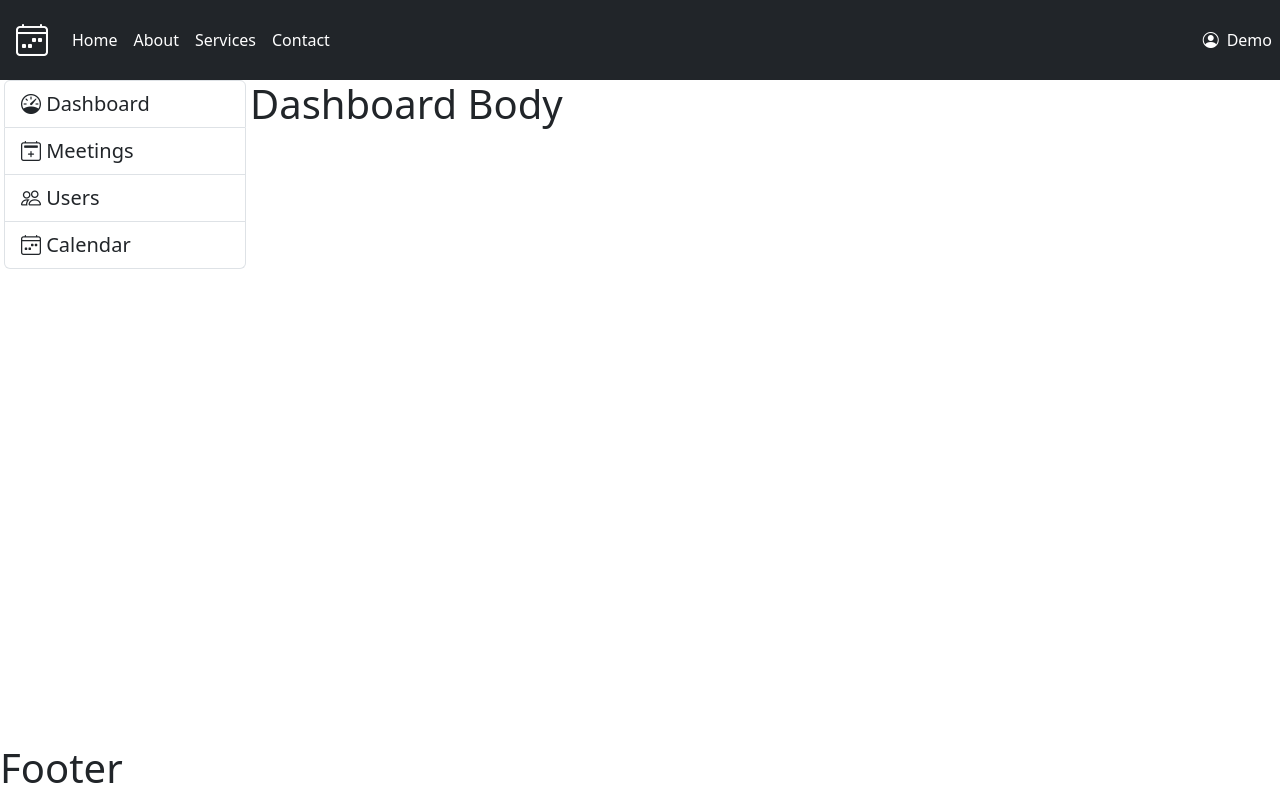
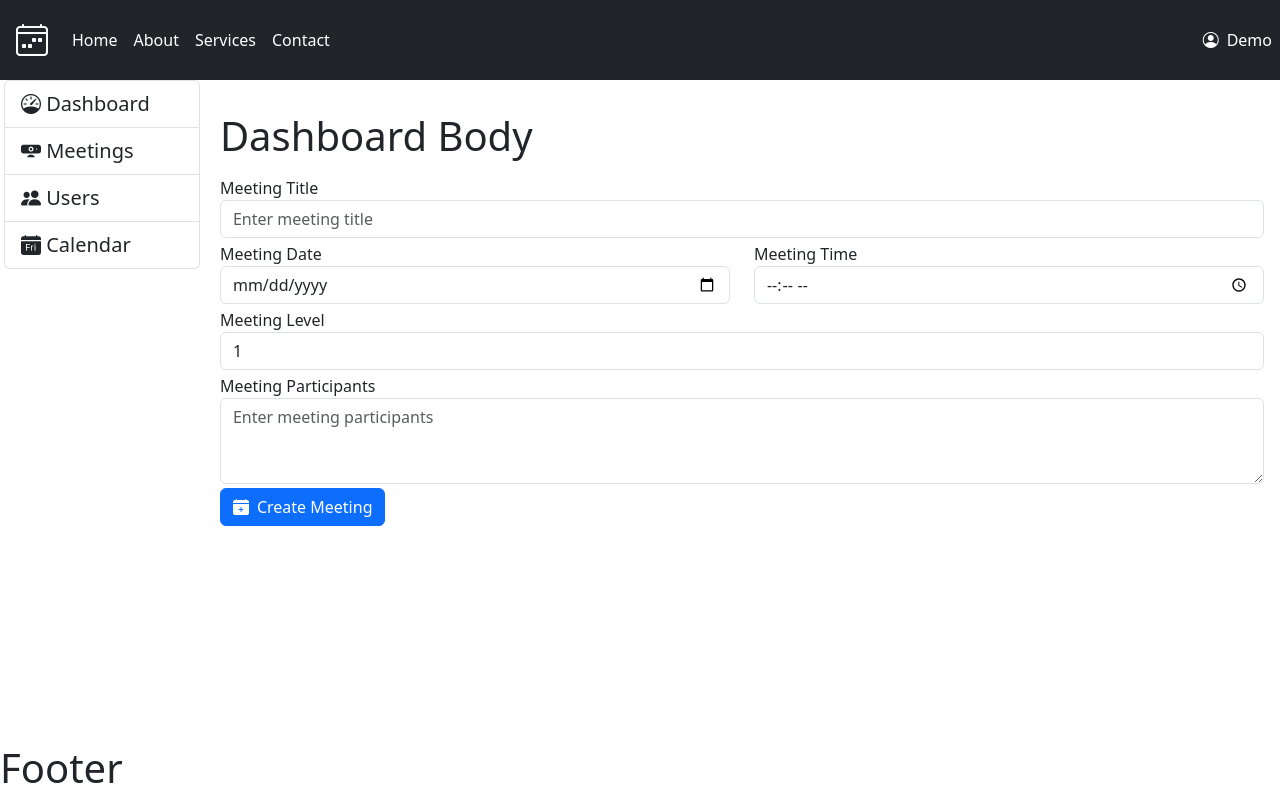
Before and after one commit to TarzanOfIron/Meeting_Calendar_UI-, a React (Vite) app: page / in a window 1280 px wide. Built offline with nearby package versions, Linux system fonts and the light colour scheme.

Commit message:
finnished dashboard

```diff
--- a/src/components/Dashboard.tsx
+++ b/src/components/Dashboard.tsx
@@ -1,11 +1,64 @@
-
-
 const Dashboard = () => {
   return (
-    <div>
-      <h1>Dashboard Body</h1>
+    <div className="m-3 w-100">
+      <h1 className="my-3">Dashboard Body</h1>
+      <form>
+        <div className="form-group my-1">
+          <label htmlFor="title">Meeting Title</label>
+          <input
+            type="text"
+            className="form-control"
+            id="meetingTitle"
+            aria-describedby="emailHelp"
+            placeholder="Enter meeting title"
+          />
+        </div>
+        <div className="d-flex my-1">
+          <div className="form-group w-50 me-4">
+            <label htmlFor="meetingDate">Meeting Date</label>
+            <input
+              type="date"
+              className="form-control"
+              id="date"
+              placeholder="dd/mm/yyyy"
+            />
+          </div>
+          <div className="form-group w-50">
+            <label htmlFor="meetingTime">Meeting Time</label>
+            <input
+              type="time"
+              className="form-control"
+              id="time"
+              placeholder="--:--"
+            />
+          </div>
+        </div>
+        <div className="form-group my-1">
+          <label htmlFor="meetingLevel">Meeting Level</label>
+          <select className="form-control" id="level">
+            <option value="1">1</option>
+            <option value="2">2</option>
+            <option value="3">3</option>
+            <option value="4">4</option>
+            <option value="5">5</option>
+          </select>
+        </div>
+        <div className="form-group my-1">
+          <label htmlFor="participants">Meeting Participants</label>
+          <textarea
+            className="form-control"
+            id="participants"
+            placeholder="Enter meeting participants"
+            rows={3}
+          ></textarea>
+        </div>
+        <button type="button" className="btn btn-primary">
+          <i className="bi bi-calendar-plus-fill me-2"></i>
+          Create Meeting
+        </button>
+      </form>
     </div>
-  )
-}
+  );
+};
 
-export default Dashboard
+export default Dashboard;
--- a/src/components/Menu.tsx
+++ b/src/components/Menu.tsx
@@ -1,10 +1,10 @@
-import Dashboard from "./Dashboard";
+
 
 const dashItems = [
   { id: 1, title: " Dashboard", className: "bi bi-speedometer list-group-item mx-1 " }, // bi
-  { id: 2, title: " Meetings", className: "bi bi-calendar2-plus list-group-item mx-1" },
-  { id: 3, title: " Users", className: "bi bi-people list-group-item mx-1" },
-  { id: 4, title: " Calendar", className: "bi bi-calendar4-week list-group-item mx-1" },
+  { id: 2, title: " Meetings", className: "bi bi-webcam-fill list-group-item mx-1" },
+  { id: 3, title: " Users", className: "bi bi-people-fill list-group-item mx-1" },
+  { id: 4, title: " Calendar", className: "bi bi-calendar-day-fill list-group-item mx-1" },
 ];
 
 const Menu = () => {
```
